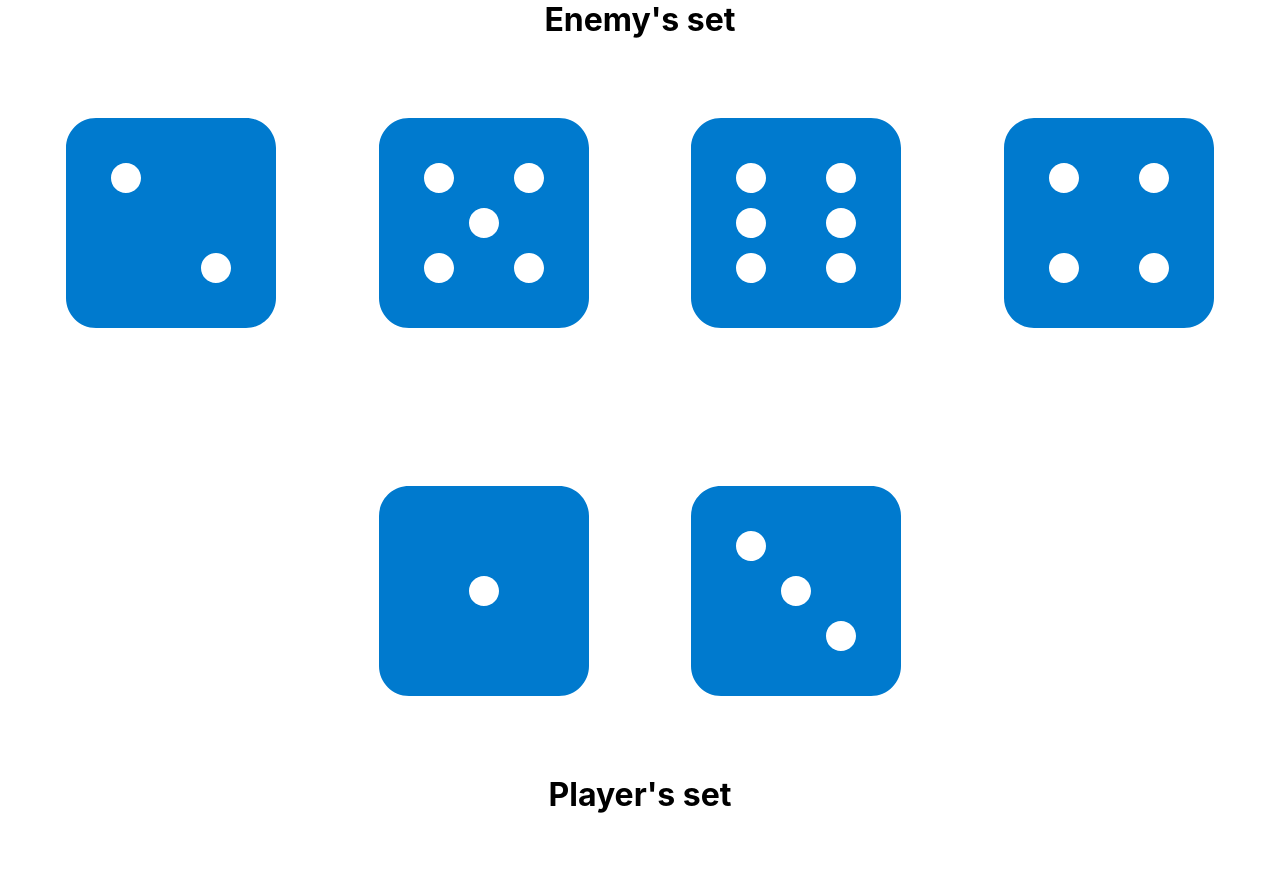
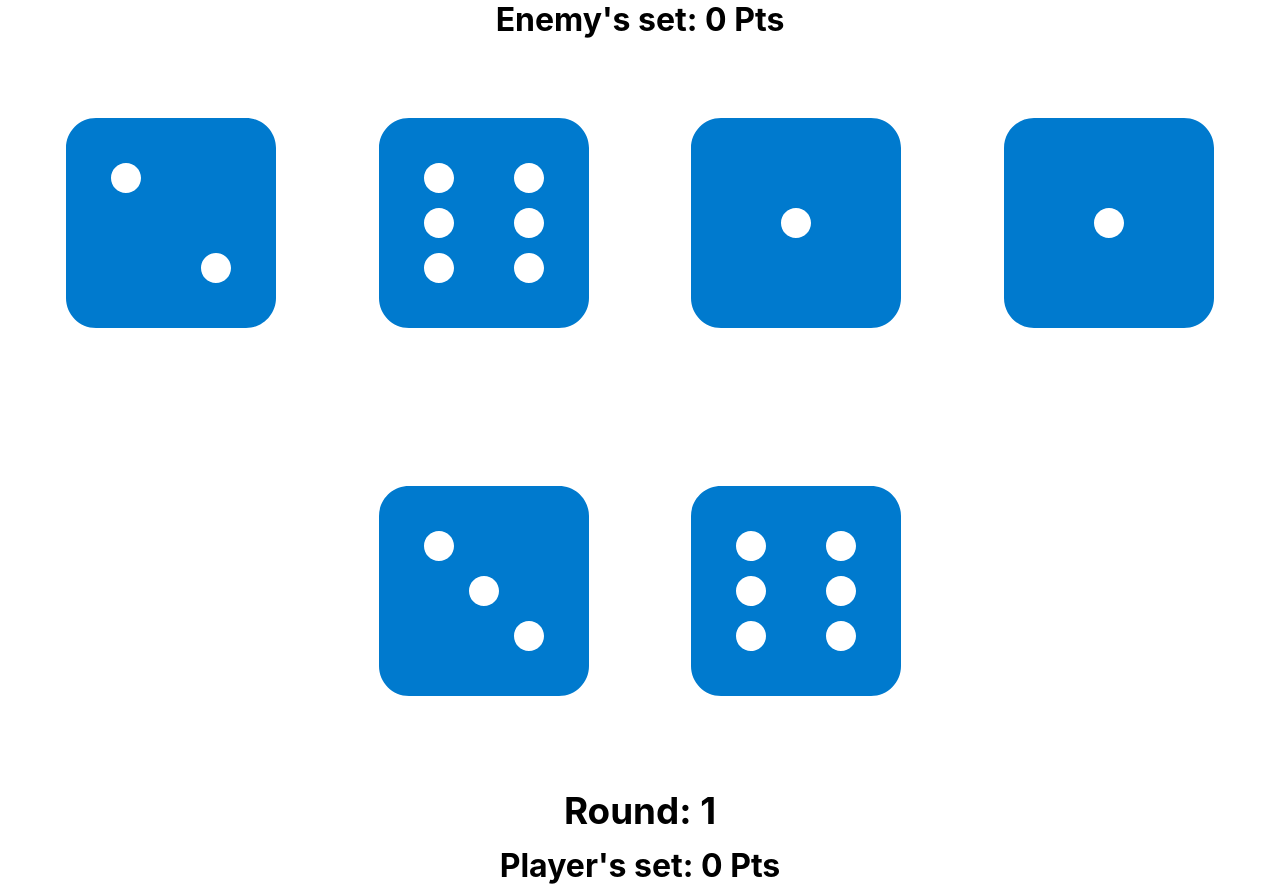
Before and after one commit to fabianeboli/dicepoker, a React (Create React App) app: page / in a window 1280 px wide. Shown: the top 891 px of the page. Built offline with nearby package versions, Linux system fonts and the light colour scheme.

Commit message:
Added dice Poker Logic

```diff
--- a/src/components/RollDice/RollDice.module.sass
+++ b/src/components/RollDice/RollDice.module.sass
@@ -31,6 +31,12 @@
     text-align: center
     margin: 0
 
+.round
+    text-align: center
+    font-size: 2.3em
+    font-weight: 700
+    margin: 1%
+
 @keyframes rollingAnimation
     0%
         transform: translate(15%, 1%)
--- a/src/components/RollDice/RollDice.tsx
+++ b/src/components/RollDice/RollDice.tsx
@@ -11,12 +11,21 @@ enum buttonText {
     rolling = 'Rolling...'
 }
 
+enum Hand {
+    player,
+    enemy
+}
+
 interface State {
     plDices: die[],
     enDices: die[],
     buttonText: buttonText,
     dicesStyle: string,
-    round: number
+    round: number,
+    plPoints: any,
+    enPoints: any,
+    plHandName: string,
+    enHandName: string
 }
 
 type die = {
@@ -29,16 +38,14 @@ const dicesList: die[] = [{ number: 1, icon: faDiceOne }, { number: 2, icon: faD
 
 
 export const RollDice = () => {
-    const randomDie = () => Math.floor(Math.random() * dicesList.length)
 
     const randomizeDicesSet = (dices: die[], numberOfDies: number = dices.length): die[] => {
+        const randomDie = () => Math.floor(Math.random() * dicesList.length)
+        let rolledDices:die[] = []
         for (let i = 0; i < numberOfDies; i++) {
-            const rndDie = randomDie()
-            const swp = dices[rndDie]
-            dices[rndDie] = dices[i]
-            dices[i] = swp
+            rolledDices = [...rolledDices, dices[randomDie()]]
         }
-        return dices
+        return rolledDices
     }
 
     const [state, setState] = useState<State>({
@@ -46,14 +53,31 @@ export const RollDice = () => {
         enDices: randomizeDicesSet(dicesList),
         buttonText: buttonText.idle,
         dicesStyle: styles.dices,
-        round: 1
+        round: 1,
+        plPoints: 0,
+        enPoints: 0,
+        plHandName: "",
+        enHandName: ""
     })
 
     const rollSet = (st: State) => {
+        const plHandPoints = calculateHand(st.plDices);
+        const enHandPoints = calculateHand(st.enDices);
+        const plHandName = HandName(plHandPoints);
+        const enHandName = HandName(enHandPoints);
+
         return {
             ...st,
+            plDices: randomizeDicesSet(dicesList),
+            enDices: randomizeDicesSet(dicesList),
             buttonText: buttonText.idle,
-            dicesStyle: `${styles.dices}`
+            dicesStyle: `${styles.dices}`,
+            round: st.round + 1,
+            plPoints: st.plPoints + plHandPoints,
+            enPoints: st.enPoints + enHandPoints,
+            plHandName: plHandName,
+            enHandName: enHandName
+
         }
     }
 
@@ -68,21 +92,135 @@ export const RollDice = () => {
     const rollDice = () => {
         setState(rollingAnimation)
         setTimeout(() => setState(rollSet), 200)
+        // calculateHand(state.plDices, Hand.player);
+        // calculateHand(state.enDices, Hand.enemy);
 
     }
+
+    const HandName = (points: number): string => {
+        switch(points){
+            case 2000:
+                return 'Full House'
+            case 1500:
+                return 'Straight'
+            case 1000:
+                return 'Five of a Kind'
+            case 800:
+                return 'Four of a Kind'
+            case 400:
+                return 'Three of a Kind'
+            case 200:
+                return 'Double Pair'
+            case 100:
+                return 'Double Pair'
+            default: return 'Buck'
+        }
+    }
+
+    const calculateHand = (diceSet: die[]): number => {
+        const diceInNumbers: number[] = diceSet.map(el => el.number)
+        const sortedDice: number[] = diceInNumbers.sort()
+
+        if(checkFullHouse(sortedDice)) { return 2000 }
+        else if(checkStraight(sortedDice)) { return 1500 }
+        else if(checkFiveOfAKind(sortedDice)) { return 1000 }
+        else if(checkFourOfAKind(sortedDice)) { return 800 }
+        else if(checkThreeOfAKind(sortedDice)) { return 400 }
+        else if(checkDoublePair(sortedDice)) { return 200 }
+        else if(checkPair(sortedDice)) { return 100 }
+        else { return 0 }
+
+    }
+
+    const checkPair = (sortedDice: number[]): boolean => {
+        const sd = sortedDice
+        for(let i = 0; i < sd.length - 1; i++) {
+            const currentDie = sd[i];
+            const nextDie = sd[i + 1];
+            if(currentDie === nextDie) { return true }
+        }
+        return false
+    }
+
+    const checkDoublePair = (sortedDice: number[]): boolean => {
+        const sd = sortedDice
+        for(let i = 0; i < sd.length - 1;i++) {
+            const currentDie = sd[i];
+            const nextDie = sd[i + 1];
+            if(currentDie === nextDie) {
+                checkPair(sortedDice.splice(i, 2))
+                return true;
+            }
+        }
+        return false;
+    }
+
+    const checkThreeOfAKind = (sortedDice: number[]): boolean => {
+        const sd = sortedDice
+        for(let i = 0; i < sd.length - 2;i++) {
+            const firstDie = sd[i];
+            const secondDie = sd[i + 1];
+            const thirdDie = sd[i + 2];
+            if(firstDie === secondDie && secondDie === thirdDie) {
+                return true
+            }
+        }
+        return false
+    }
+
+    const checkFourOfAKind = (sortedDice: number[]): boolean => {
+        const sd = sortedDice
+        let badDies = 0
+        for(let i = 0; i < sd.length - 2;i++) {
+            const currentDie = sd[i];
+            const nextDie = sd[i + 1];
+            if(currentDie !== nextDie) { ++badDies }
+            if(badDies >= 2) { return false }
+        }
+        return true
+    }
+
+    const checkFiveOfAKind = (sortedDice: number[]): boolean => {
+        const sd = sortedDice
+        let badDies = 0
+        for(let i = 0; i < sd.length - 2;i++) {
+            const currentDie = sd[i];
+            const nextDie = sd[i + 1];
+            if(currentDie !== nextDie) { ++badDies }
+            if(badDies >= 1) { return false }
+        }
+        return true
+    }
+
+    const checkFullHouse = (sortedDice: number[]): boolean => {
+        const sd = sortedDice
+        for(let i = 0; i < sd.length - 2;i++) {
+            const firstDie = sd[i];
+            const secondDie = sd[i + 1];
+            const thirdDie = sd[i + 2];
+            if(firstDie === secondDie && secondDie === thirdDie) {
+                return checkPair(sortedDice.splice(i, 3))
+            }
+        }
+        return false
+    }
+
+    const checkStraight = (sortedDice: number[]): boolean => [1,2,3,4,5,6] === sortedDice
 
     const presentDices = (diceSet: die[]) => diceSet.map(el => <Die numberOfDies={el.icon} />)
 
     return (
         <>
-            <div >
-                <div >
-                    <h3 className={styles.handName}>Enemy's set</h3>
-               <div className={state.dicesStyle}> {presentDices(state.enDices)} </div>
+        {console.log(state)}
+            <div>
+                <div>
+                    <h3 className={styles.handName}>Enemy's set: {state.enHandName} <span className={styles.enemyPoints}>{state.enPoints} Pts</span></h3>
+                    <div className={state.dicesStyle}> {presentDices(state.enDices)} </div>
                 </div>
-                <div >
-                    <h3 className={styles.handName}>Player's set</h3>
-               <div className={state.dicesStyle}> {presentDices(state.plDices)} </div>
+                <div className={styles.round}>Round: {state.round}</div>
+                <div>
+                    <h3 className={styles.handName}>Player's set: {state.plHandName} <span className={styles.playerPoints}>{state.plPoints} Pts</span></h3>
+                    <div className={state.dicesStyle}> {presentDices(state.plDices)} </div>
                 </div>
             </div>
             <button className={styles.rollButton} onClick={() => rollDice()}>{state.buttonText}</button>
```
